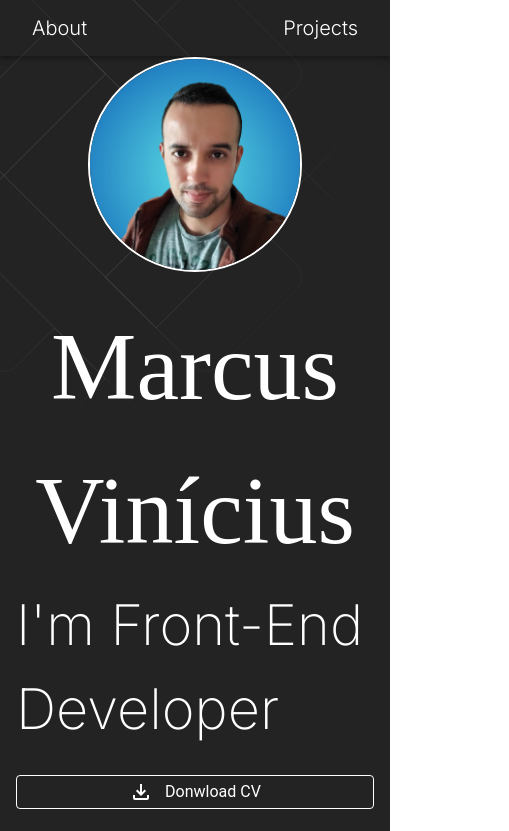
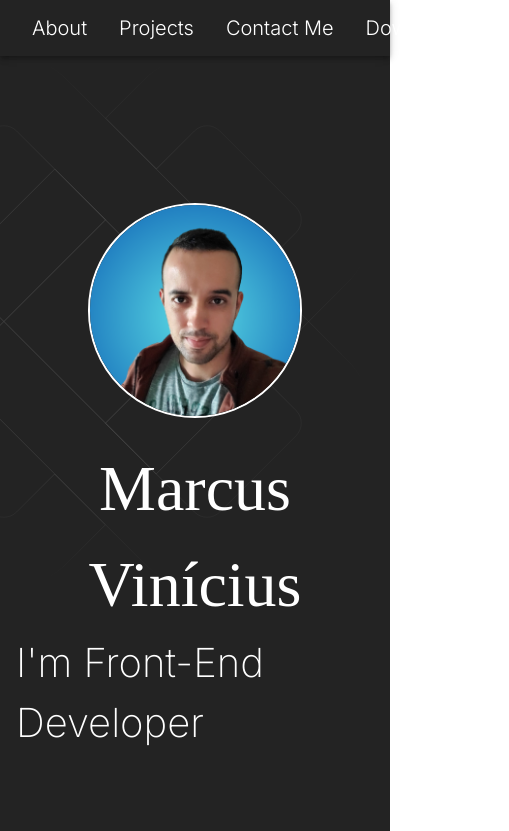
Before and after one commit to MarcusVNT/my-portfolio, a React (Vite) app: page / in a window 390 px wide. Shown: the top 831 px of the page, 509 px wide, since content can reach past the window. Built offline with nearby package versions, Linux system fonts and the light colour scheme; a web font is replaced by a local one.

Commit message:
feat: Changes on Hero and Header.

```diff
--- a/src/components/Footer.tsx
+++ b/src/components/Footer.tsx
@@ -14,7 +14,7 @@ const Footer = () => {
     marginBottom: "16px",
   }));
   return (
-    <StyledFooter>
+    <StyledFooter id="contact-me">
       <Stack>
         <p>
           © 2024 Marcus Vinícius do Nascimento Teixeira. All rights reserved.
--- a/src/components/Header.tsx
+++ b/src/components/Header.tsx
@@ -51,6 +51,10 @@ const Header = () => {
           <StyledMenuItem onClick={() => handleMenuItemClick("projects")}>
             Projects
           </StyledMenuItem>
+          <StyledMenuItem onClick={() => handleMenuItemClick("contact-me")}>
+            Contact Me
+          </StyledMenuItem>
+          <StyledMenuItem>Download CV</StyledMenuItem>
         </StyledToolBar>
       </AppBar>
     </>
--- a/src/pages/Home/sections/Hero/Hero.tsx
+++ b/src/pages/Home/sections/Hero/Hero.tsx
@@ -1,4 +1,12 @@
-import { Box, Container, Grid, Stack, Typography, styled } from "@mui/material";
+import {
+  Box,
+  Container,
+  Grid,
+  Stack,
+  Typography,
+  styled,
+  useMediaQuery,
+} from "@mui/material";
 import Avatar from "../../../../assets/images/avatar.png";
 import DownloadIcon from "@mui/icons-material/FileDownloadOutlined";
 import EmailIcon from "@mui/icons-material/EmailOutlined";
@@ -25,6 +33,7 @@ const Hero = () => {
       width: "60%",
     },
   }));
+  const isSmallScreen = useMediaQuery("(max-width:700px)");
 
   return (
     <StyledHero>
@@ -48,7 +57,7 @@ const Hero = () => {
                 repeat={Infinity}
                 style={{
                   color: "#fff",
-                  fontSize: "6rem",
+                  fontSize: isSmallScreen ? "4rem" : "6rem",
                   fontFamily: "Finlandica",
                   textAlign: "center",
                 }}
@@ -68,13 +77,13 @@ const Hero = () => {
                 style={{
                   color: "#fff",
                   fontFamily: "inter",
-                  fontSize: "3.5rem",
+                  fontSize: isSmallScreen ? "2.5rem" : "3.5rem",
                   fontWeight: 200,
                 }}
               />
             </Stack>
 
-            <Grid
+            {/* <Grid
               container
               display="flex"
               justifyContent="center"
@@ -96,7 +105,7 @@ const Hero = () => {
                   <Typography>Contact Me</Typography>
                 </Button>
               </Grid>
-            </Grid>
+            </Grid> */}
           </Grid>
         </Grid>
       </Container>
```
